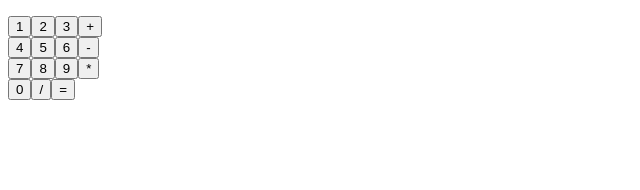
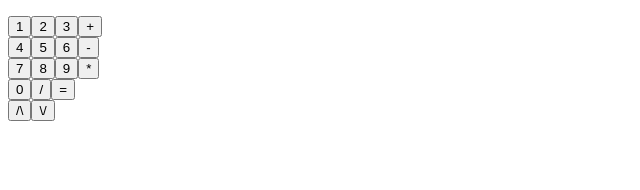
Before and after one commit to danitarium/calculator, an Angular app: page / in a window 1280 px wide. Shown: the top 190 px of the page, without its empty margins (0-640 px from the left). Built offline with nearby package versions, Linux system fonts and the light colour scheme.

Commit message:
Added next and previous functionality

```diff
--- /dev/null
+++ b/src/app/Calculation.ts
@@ -0,0 +1,4 @@
+export class Calculation{
+    Hash: Number;
+    id: Number;
+}
--- /dev/null
+++ b/src/app/Calculations.ts
@@ -0,0 +1,7 @@
+import { Calculation } from './Calculation'
+export const Calculations: Calculation[] = [
+    {Hash: 0, id:0},
+
+
+
+];
--- a/src/app/app.component.ts
+++ b/src/app/app.component.ts
@@ -1,9 +1,13 @@
 import { Component } from '@angular/core';
-
+import { NumberService } from './number.service'
 @Component({
   selector: 'app-root',
   templateUrl: './app.component.html',
   styleUrls: ['./app.component.css']
 })
 export class AppComponent {
+  ngOnInit() {
+
+  }
+
 }
--- a/src/app/app.module.ts
+++ b/src/app/app.module.ts
@@ -4,7 +4,7 @@ import { NgModule } from '@angular/core';
 import { AppRoutingModule } from './app-routing.module';
 import { AppComponent } from './app.component';
 import { DisplayComponent } from './display/display.component';
-
+import { NumberService } from './number.service'
 @NgModule({
   declarations: [
     AppComponent,
@@ -14,7 +14,7 @@ import { DisplayComponent } from './display/display.component';
     BrowserModule,
     AppRoutingModule
   ],
-  providers: [],
+  providers: [NumberService],
   bootstrap: [AppComponent]
 })
 export class AppModule { }
--- a/src/app/display/display.component.html
+++ b/src/app/display/display.component.html
@@ -17,3 +17,6 @@
 <button (click) = "zero()">0</button>
 <button (click) = "divide()">/</button>
 <button (click) = "equals()">=</button>
+<br>
+<button (click) = "next()">/\</button>
+<button (click) = "previous()">\/</button>
--- a/src/app/display/display.component.ts
+++ b/src/app/display/display.component.ts
@@ -1,18 +1,30 @@
 import { Component, OnInit } from '@angular/core';
+import { NumberService } from '../../app/number.service'
+import { Calculation} from '../Calculation';
+import { Calculations } from '../Calculations';
+import { ChildActivationEnd } from '@angular/router';
 @Component({
   selector: 'app-display',
   templateUrl: './display.component.html',
   styleUrls: ['./display.component.css']
 })
 export class DisplayComponent implements OnInit {
-
+CalcOne: Calculation;
 display: string = "";
 numOne: number = 0;
 numTwo: number = 0;
 operator: string = "";
-  constructor() { }
+Nid:number = 0;
+calculations=Calculations;
+  constructor(private NumberService: NumberService) { }
 
   ngOnInit() {
+    this.getCalculations();
+  }
+  getCalculations(){
+    this.NumberService.getCalculations()
+     .subscribe(display => this.calculations = display);
+       console.log(this.calculations[this.Nid]);
   }
   one(){if(this.operator === "="){ this.display = ""; this.operator = "";}
   this.display=this.display+("1")}
@@ -96,8 +108,29 @@ operator: string = "";
       this.numTwo = +this.display;
       this.equal();
       this.numOne = +this.display;
+      this.CalcOne = new Calculation();
+      this.CalcOne.Hash = this.numOne;
+      this.CalcOne.id = this.Nid;
+      this.calculations.push(this.CalcOne);
       this.operator = "="; this.numTwo = 0;
 
 
     }
+  next(){
+    if(this.calculations.length-1 > this.Nid){
+    this.Nid++;
+    this.numOne = +this.calculations[this.Nid].Hash.toString();
+    this.display = this.calculations[this.Nid].Hash.toString();
+  }else{}
 }
+  previous(){
+    if(this.Nid=== 0){
+      this.Nid = 0;
+    }
+    else{
+      this.Nid--;
+      this.numOne = +this.calculations[this.Nid].Hash.toString();
+      this.display = this.calculations[this.Nid].Hash.toString();
+    }
+  }
+}
--- a/src/app/number.service.ts
+++ b/src/app/number.service.ts
@@ -1,9 +1,15 @@
 import { Injectable } from '@angular/core';
-
+import { Calculation} from './Calculation';
+import { Calculations } from './Calculations';
+import { Observable, from,of} from 'rxjs'
 @Injectable({
   providedIn: 'root'
 })
 export class NumberService {
 
   constructor() { }
+
+getCalculations():Observable<Calculation[]> {
+      return of(Calculations);
 }
+}
```
